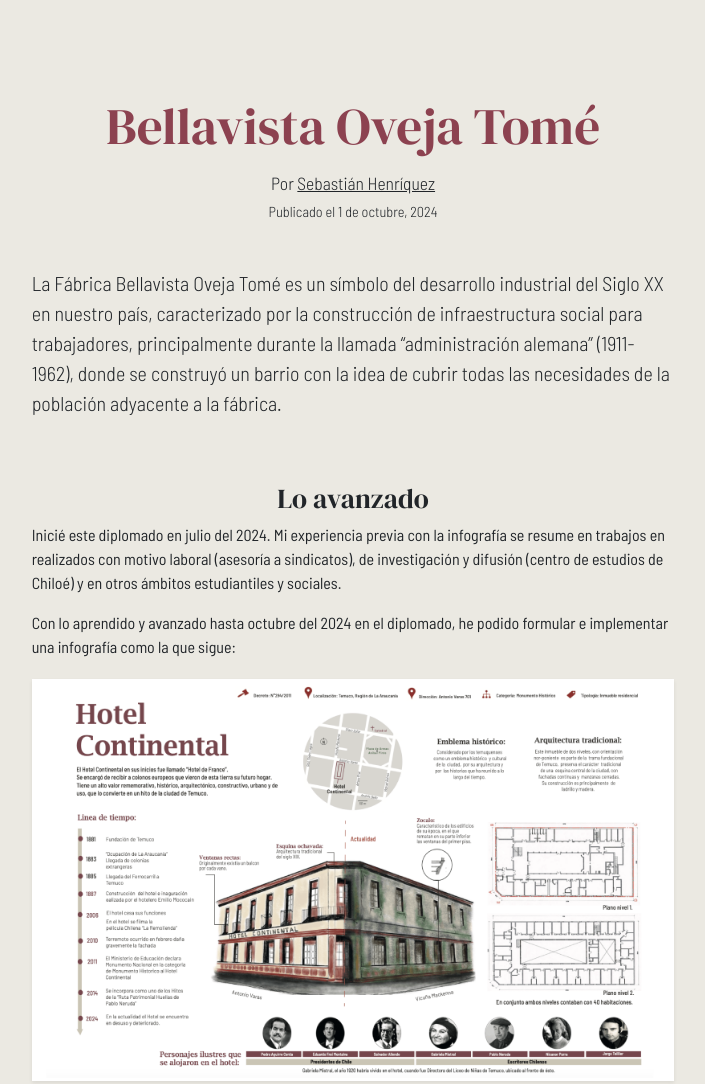
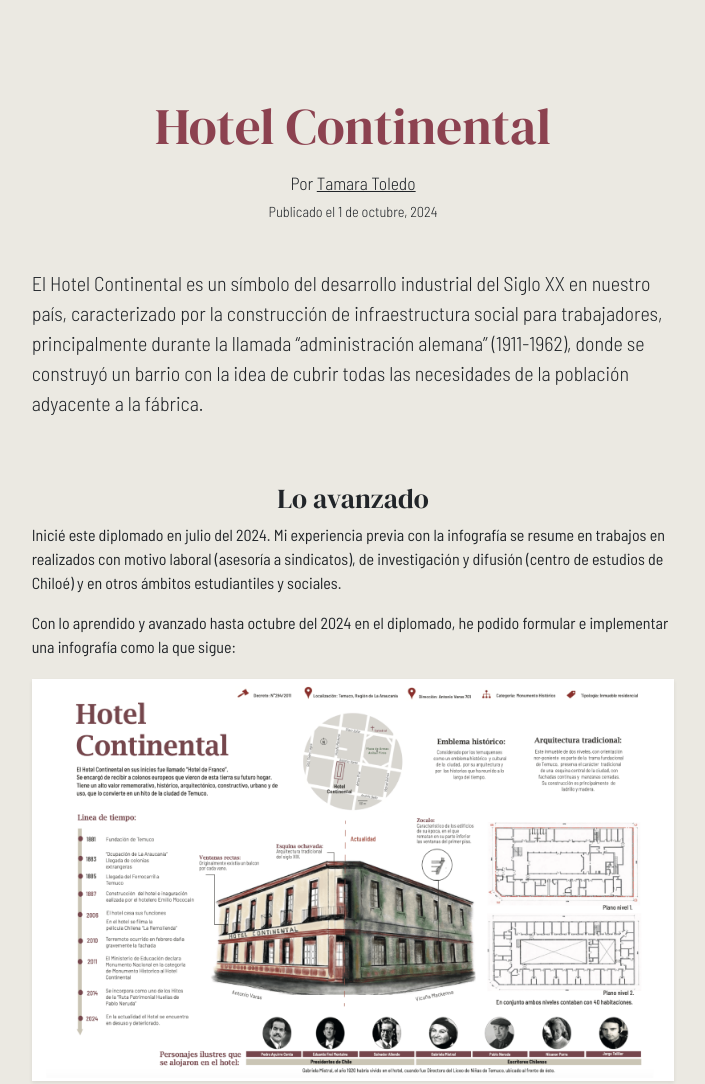
Before and after one commit to TamaraCarol/Clase_2, a plain HTML site: page index.html in a window 1280 px wide. Shown: the top 1084 px of the page, without its empty margins (287-992 px from the left). Drawn offline with nearby package versions, Linux system fonts and the light colour scheme.

Commit message:
Update index.html

```diff
--- a/index.html
+++ b/index.html
@@ -3,7 +3,7 @@
     <head>
         <meta charset="utf-8" />
         <meta name="viewport" content="width=device-width, initial-scale=1" />
-        <title>Bellavista Oveja Tomé</title>
+        <title>Hotel Continental</title>
         <link href="https://cdn.jsdelivr.net/npm/bootstrap@5.3.3/dist/css/bootstrap.min.css" rel="stylesheet" integrity="sha384-QWTKZyjpPEjISv5WaRU9OFeRpok6YctnYmDr5pNlyT2bRjXh0JMhjY6hW+ALEwIH" crossorigin="anonymous" />
         <style>
             @import url("https://fonts.googleapis.com/css2?family=Barlow+Semi+Condensed:ital,wght@0,100;0,200;0,300;0,400;0,500;0,600;0,700;0,800;0,900;1,100;1,200;1,300;1,400;1,500;1,600;1,700;1,800;1,900&family=DM+Serif+Display:ital@0;1&display=swap");
@@ -77,13 +77,13 @@
             <header class="row">
                 <div class="col-11 col-md-10 mx-auto">
 
-                    <h1 class="text-center mt-5 mb-3">Bellavista Oveja Tomé</h1>
+                    <h1 class="text-center mt-5 mb-3">Hotel Continental</h1>
 
-                    <h5 class="text-center">Por <a href="https://github.com/shenriquezf" target="_blank">Sebastián Henríquez</a></h5>
+                    <h5 class="text-center">Por <a href="https://github.com/shenriquezf" target="_blank">Tamara Toledo</a></h5>
 
                     <h6 class="text-center mb-5">Publicado el 1 de octubre, 2024</h6>
 
-                    <p class="lead">La Fábrica Bellavista Oveja Tomé es un símbolo del desarrollo industrial del Siglo XX en nuestro país, caracterizado por la construcción de infraestructura social para trabajadores, principalmente durante la llamada “administración alemana” (1911-1962), donde se construyó un barrio con la idea de cubrir todas las necesidades de la población adyacente a la fábrica.</p>
+                    <p class="lead">El Hotel Continental es un símbolo del desarrollo industrial del Siglo XX en nuestro país, caracterizado por la construcción de infraestructura social para trabajadores, principalmente durante la llamada “administración alemana” (1911-1962), donde se construyó un barrio con la idea de cubrir todas las necesidades de la población adyacente a la fábrica.</p>
 
                 </div>
             </header>
@@ -142,7 +142,7 @@
         <div class="cierre"></div>
 
         <footer class="m-0 py-3 text-center">
-            <small>Sebastián Henríquez © 2024. Diplomado de Infografía UC.</small>
+            <small>Tamara Toledo © 2024. Diplomado de Infografía UC.</small>
         </footer>
 
         <script>
```
